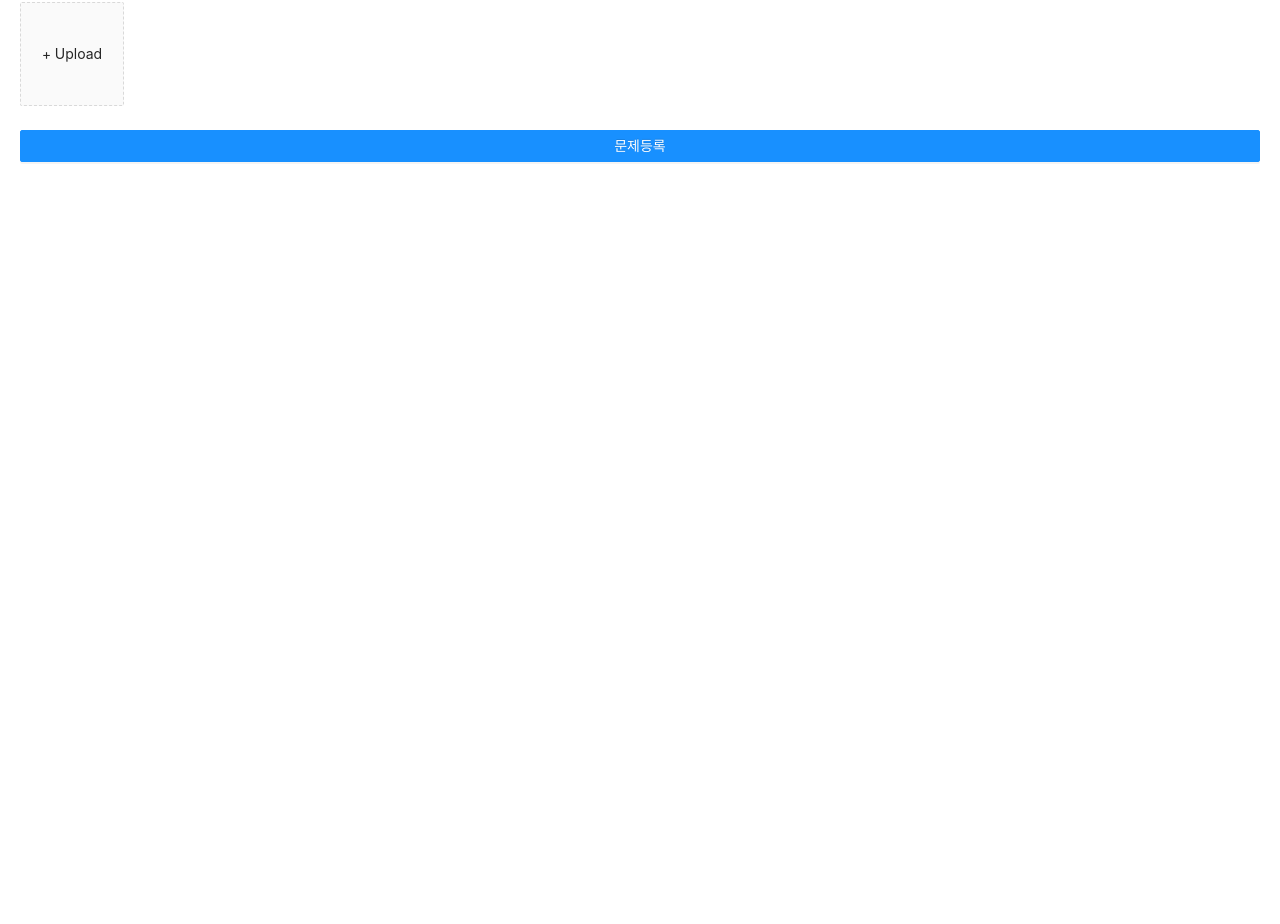
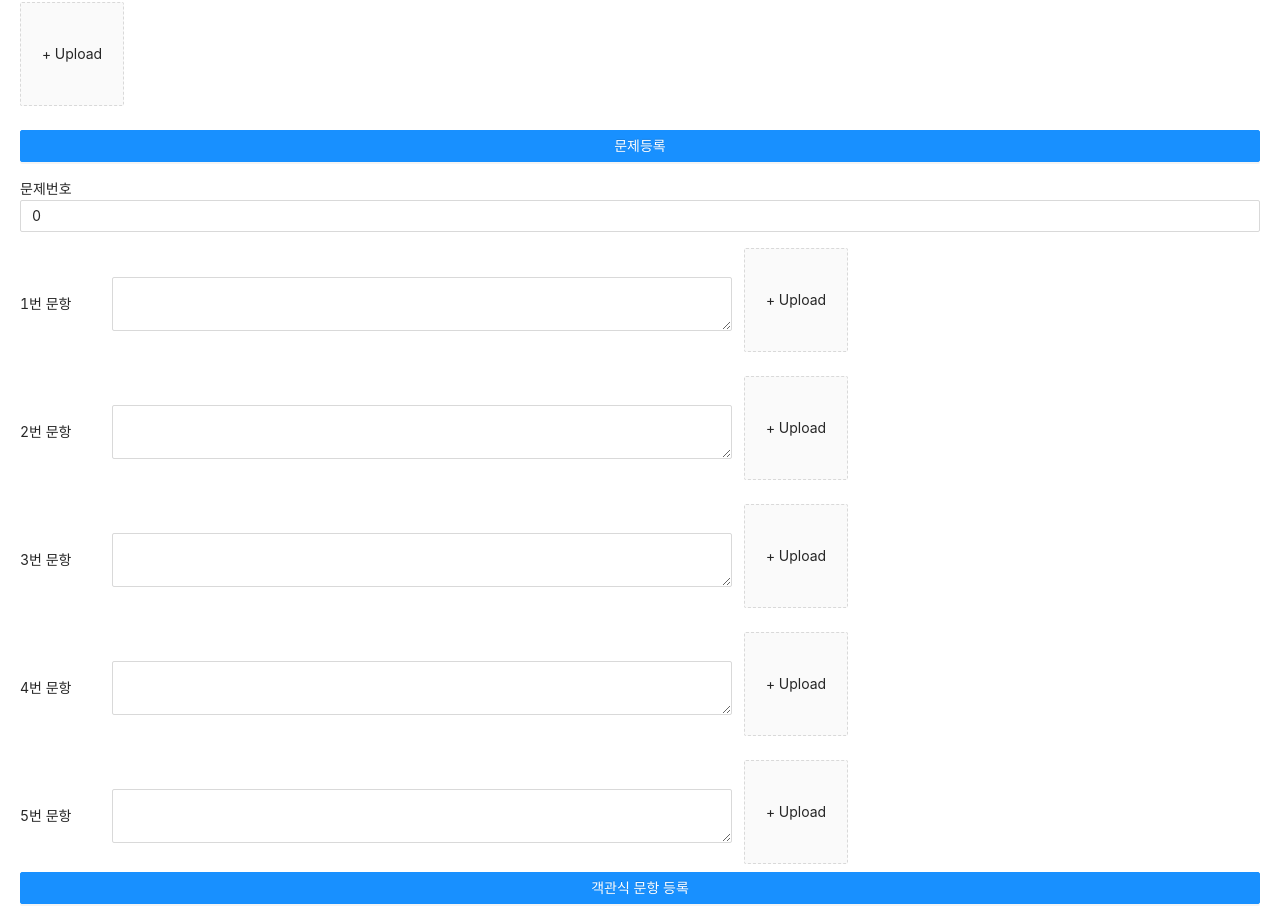
Before and after one commit to cbt-mockTest-project/cbt-admin, a Next.js app: page /mockExams/writtendTest in a window 1280 px wide. Shown: the part 367-1291 px from the top of the page. Before the commit the page ends 800 px from the top, so only its background shows below. Built offline with nearby package versions, Linux system fonts and the light colour scheme; no server answers.

Commit message:
중간커밋

```diff
--- a/pages/mockExams/writtendTest.tsx
+++ b/pages/mockExams/writtendTest.tsx
@@ -7,6 +7,7 @@ import useInput from '../../src/lib/hooks/useInput';
 import QuestionAndSolution from '../../src/components/mockExamsWrite/QuestionAndSolution';
 import { useCreateMockExamQuestion } from '../../src/lib/hooks/useMockExamQuestion';
 import { CreateMockExamQuestionInput } from '../../src/types';
+import MultipleChoice from '../../src/components/mockExamsWrite/MultipleChoice';
 
 const WrittendTest = () => {
   const methods = useForm<CreateMockExamQuestionInput>();
@@ -17,6 +18,7 @@ const WrittendTest = () => {
   } = useInput();
   const [createMockExamQuestionMutation] = useCreateMockExamQuestion();
   const [submitState, setSubmitState] = useState(false);
+  const [questionId, setQuestionId] = useState(0);
   const onSubmit = async (data: CreateMockExamQuestionInput) => {
     try {
       const res = await createMockExamQuestionMutation({
@@ -25,6 +27,10 @@ const WrittendTest = () => {
       if (res.data?.createMockExamQuestion.error) {
         return message.error(res.data?.createMockExamQuestion.error);
       }
+      if (res.data) {
+        setQuestionId(Number(res.data.createMockExamQuestion.questionId));
+      }
+
       message.success('문제가 등록되었습니다.');
       setSubmitState(true);
       setNumber(Number(number) + 1);
@@ -46,9 +52,11 @@ const WrittendTest = () => {
               setSubmitState={setSubmitState}
               hasSolution={false}
             />
+
             <Button type="primary" htmlType="submit">
               문제등록
             </Button>
+            <MultipleChoice questionId={questionId} />
           </div>
         </form>
       </FormProvider>
--- /dev/null
+++ b/src/components/mockExamsWrite/MultipleChoice.tsx
@@ -0,0 +1,111 @@
+import { Button, Input } from 'antd';
+import TextArea from 'antd/lib/input/TextArea';
+import React from 'react';
+import { useFormContext } from 'react-hook-form';
+import useInput from '../../lib/hooks/useInput';
+import UploadImages from './UploadImages';
+
+interface MultipleChoiceProps {
+  questionId: number;
+}
+
+const MultipleChoice: React.FC<MultipleChoiceProps> = ({ questionId }) => {
+  const { value: choice_01, onChange: onChangeChoice_01 } = useInput();
+  const { value: choice_02, onChange: onChangeChoice_02 } = useInput();
+  const { value: choice_03, onChange: onChangeChoice_03 } = useInput();
+  const { value: choice_04, onChange: onChangeChoice_04 } = useInput();
+  const { value: choice_05, onChange: onChangeChoice_05 } = useInput();
+  const { value: choiceImg_01, onChange: onChangeChoiceImg_01 } = useInput();
+  const { value: choiceImg_02, onChange: onChangeChoiceImg_02 } = useInput();
+  const { value: choiceImg_03, onChange: onChangeChoiceImg_03 } = useInput();
+  const { value: choiceImg_04, onChange: onChangeChoiceImg_04 } = useInput();
+  const { value: choiceImg_05, onChange: onChangeChoiceImg_05 } = useInput();
+  const onCreateMultipeChoice = () => {
+    console.log('choice_01', choice_01);
+    console.log('choice_02', choice_02);
+    console.log('choice_03', choice_03);
+    console.log('choice_04', choice_04);
+    console.log('choice_05', choice_05);
+  };
+  return (
+    <div className="flex flex-col">
+      <label>문제번호</label>
+      <Input value={questionId} />
+      <div className="flex gap-3 mt-4 items-center">
+        <label className="w-20">1번 문항</label>
+        <TextArea
+          className="w-6/12"
+          value={choice_01}
+          onChange={onChangeChoice_01}
+        />
+        <UploadImages
+          onFileChange={(fileList) => {
+            console.log(fileList);
+          }}
+          defaultValues={[]}
+        />
+      </div>
+      <div className="flex gap-3 mt-4 items-center">
+        <label className="w-20">2번 문항</label>
+        <TextArea
+          className="w-6/12"
+          value={choice_02}
+          onChange={onChangeChoice_02}
+        />
+        <UploadImages
+          onFileChange={(fileList) => {
+            console.log(fileList);
+          }}
+          defaultValues={[]}
+        />
+      </div>
+      <div className="flex gap-3 mt-4 items-center">
+        <label className="w-20">3번 문항</label>
+        <TextArea
+          className="w-6/12"
+          value={choice_03}
+          onChange={onChangeChoice_03}
+        />
+        <UploadImages
+          onFileChange={(fileList) => {
+            console.log(fileList);
+          }}
+          defaultValues={[]}
+        />
+      </div>
+      <div className="flex gap-3 mt-4 items-center">
+        <label className="w-20">4번 문항</label>
+        <TextArea
+          className="w-6/12"
+          value={choice_04}
+          onChange={onChangeChoice_04}
+        />
+        <UploadImages
+          onFileChange={(fileList) => {
+            console.log(fileList);
+          }}
+          defaultValues={[]}
+        />
+      </div>
+      <div className="flex gap-3 mt-4 items-center">
+        <label className="w-20">5번 문항</label>
+        <TextArea
+          className="w-6/12"
+          value={choice_05}
+          onChange={onChangeChoice_05}
+        />
+        <UploadImages
+          onFileChange={(fileList) => {
+            console.log(fileList);
+          }}
+          defaultValues={[]}
+        />
+      </div>
+      <Button type="primary" htmlType="button" onClick={onCreateMultipeChoice}>
+        객관식 문항 등록
+      </Button>
+    </div>
+  );
+};
+
+export default MultipleChoice;
--- a/src/lib/hooks/useInput.ts
+++ b/src/lib/hooks/useInput.ts
@@ -2,7 +2,7 @@ import { ChangeEvent, useState } from 'react';
 
 const useInput = () => {
   const [value, setValue] = useState<string | number>('');
-  const onChange = (e: ChangeEvent<HTMLInputElement>) => {
+  const onChange = (e: ChangeEvent<HTMLInputElement | HTMLTextAreaElement>) => {
     setValue(e.target.value);
   };
   return { value, onChange, setValue };
```
